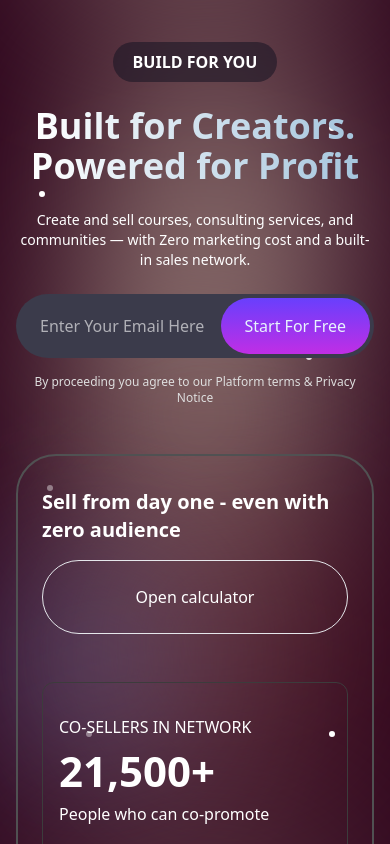
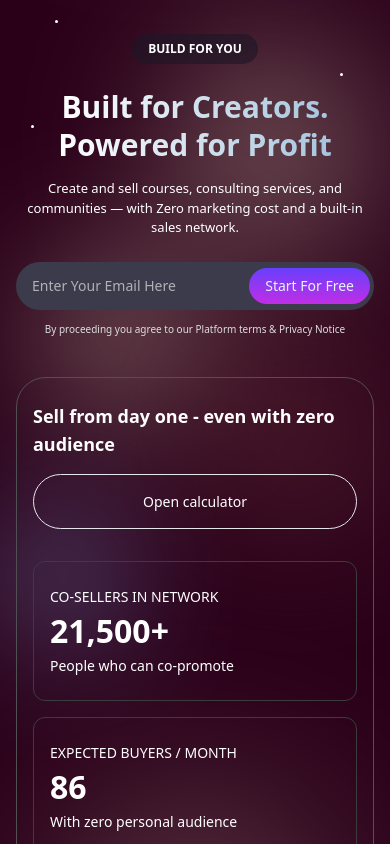
Before and after one commit to nishathub/wiztec-bd, a React (Vite) app: page / in a window 390 px wide. Shown: the part 3560-4404 px from the top of the page. Built offline with nearby package versions, Linux system fonts and the light colour scheme; a web font is replaced by a local one.

Commit message:
ellipse banner is modified and made responsive

```diff
--- a/src/components/EllipseHeroBanner/EllipseHeroBanner.jsx
+++ b/src/components/EllipseHeroBanner/EllipseHeroBanner.jsx
@@ -4,52 +4,50 @@ const EllipseHeroBanner = () => {
   const starDot = (className) => {
     return (
       <div
-        className={`${className} absolute w-[6px] h-[6px] bg-white rounded-full`}
+        className={`${className} absolute w-[3px] h-[3px] sm:w-[4px] sm:h-[4px] md:w-[6px] md:h-[6px] bg-white rounded-full`}
       ></div>
     );
   };
+
   const statBox = (top = "", middle = "", bottom = "") => {
     return (
-      <div className="text-white text-left border border-[#3C3C3C] py-8 px-4 rounded-xl">
-        <p className="text-[16px]">{top}</p>
-        <h3 className="text-[42px] font-semibold">{middle}</h3>
-        <p className="text-[16px]">{bottom}</p>
+      <div className="text-white text-left border border-[#3C3C3C] py-6 px-4 sm:py-8 rounded-xl">
+        <p className="text-[14px] sm:text-[16px]">{top}</p>
+        <h3 className="text-[32px] sm:text-[38px] md:text-[42px] font-semibold">
+          {middle}
+        </h3>
+        <p className="text-[14px] sm:text-[16px]">{bottom}</p>
       </div>
     );
   };
+
   return (
-    <div className="relative w-full flex justify-center items-center min-h-[90vh] bg-[#2A0019] overflow-hidden px-4">
-      {/* Blur Effect  */}
-      {/* left  */}
-      <div className="absolute top-[16%] left-[14%] w-72 h-80 bg-[#fff5d2] opacity-40 rounded-full blur-[90px]" />
-      <div className="absolute top-[36%] left-[8%] w-32 h-40 bg-[#99beff] opacity-80 rounded-full blur-[90px]" />
-      {/* Middle top  */}
-      <div className="absolute -top-[10%] left-[50%] -translate-x-1/2 w-80 h-40 bg-[#fff5d2] opacity-40 rounded-full blur-[90px]" />
-      {/* Middle bottom  */}
-      <div className="absolute bottom-[30%] left-[50%] -translate-x-1/2 w-80 h-80 bg-[#fff5d2] opacity-30 rounded-full blur-[130px]" />
-      {/* Right  */}
-      <div className="absolute top-[2%] right-[8%] w-72 h-80 bg-[#fff5d2] opacity-40 rounded-full blur-[90px]" />
-      <div className="absolute top-[30%] right-[5%] w-72 h-80 bg-[#925853] opacity-40 rounded-full blur-[90px]" />
+    <div className="relative w-full flex justify-center items-center min-h-[80vh] sm:min-h-[90vh] bg-[#2A0019] overflow-hidden px-4 sm:px-6">
+      <div className="absolute top-[20%] left-[10%] w-40 h-40 sm:w-60 sm:h-72 bg-[#fff5d2] opacity-40 rounded-full blur-[70px] sm:blur-[90px]" />
+      <div className="absolute top-[40%] left-[6%] w-20 h-28 sm:w-28 sm:h-40 bg-[#99beff] opacity-80 rounded-full blur-[70px]" />
 
-      {/* Small Star-like Dots */}
-      {/* Left */}
-      {starDot("top-[12%] left-[10%]")}
-      {starDot("top-[20%] left-[15%]")}
-      {starDot("top-[30%] left-[12%] opacity-40")}
-      {starDot("top-[45%] left-[22%] opacity-40")}
-      {/* Right  */}
-      {starDot("top-[8%] right-[14%]")}
-      {starDot("top-[22%] right-[20%] opacity-80")}
-      {starDot("top-[45%] right-[14%]")}
+      <div className="absolute -top-[20%] sm:-top-[10%] left-1/2 -translate-x-1/2 w-60 h-28 sm:w-80 sm:h-40 bg-[#fff5d2] opacity-40 rounded-full blur-[90px]" />
+      <div className="absolute bottom-[20%] left-1/2 -translate-x-1/2 w-60 h-60 sm:w-80 sm:h-80 bg-[#fff5d2] opacity-30 rounded-full blur-[100px] sm:blur-[130px]" />
 
-      {/* Content */}
-      <div className="relative z-10 max-w-7xl w-full text-center py-12">
+      <div className="absolute top-[4%] right-[6%] w-48 h-52 sm:w-60 sm:h-72 bg-[#fff5d2] opacity-40 rounded-full blur-[80px]" />
+      <div className="absolute top-[26%] right-[4%] w-40 h-48 sm:w-60 sm:h-72 bg-[#925853] opacity-40 rounded-full blur-[80px]" />
+
+      {starDot("top-[10%] left-[8%]")}
+      {starDot("top-[2%] md:top-[18%] left-[14%]")}
+      {starDot("hidden md:block top-[30%] left-[10%] opacity-40")}
+      {starDot("hidden md:block top-[44%] left-[20%] opacity-40")}
+
+      {starDot("top-[6%] right-[12%]")}
+      {starDot("top-[22%] right-[18%] opacity-80")}
+      {starDot("hidden md:block top-[44%] right-[12%]")}
+
+      <div className="relative z-10 max-w-7xl w-full text-center py-10 sm:py-12">
         <div className="max-w-3xl mx-auto">
-          <p className="w-fit mx-auto px-5 py-2 rounded-[100px] bg-[#1B162699] text-white text-[16px] font-semibold">
+          <p className="w-fit mx-auto px-4 py-1.5 sm:px-5 sm:py-2 rounded-full bg-[#1B162699] text-white text-[12px] sm:text-[16px] font-semibold">
             BUILD FOR YOU
           </p>
 
-          <h2 className="mt-6 font-extrabold text-4xl sm:text-5xl md:text-7xl">
+          <h2 className="mt-6 font-extrabold text-3xl sm:text-5xl md:text-7xl leading-tight sm:leading-[1.2]">
             <span className="bg-gradient-to-r from-white to-[#A5C5DD] bg-clip-text text-transparent">
               Built for Creators.
             </span>
@@ -59,43 +57,41 @@ const EllipseHeroBanner = () => {
             </span>
           </h2>
 
-          <p className="text-white mt-6 text-sm sm:text-[20px] sm:leading-[150%]">
+          <p className="text-white mt-4 sm:mt-6 text-[13px] sm:text-[18px] md:text-[20px] leading-[150%]">
             Create and sell courses, consulting services, and communities — with
             Zero marketing cost and a built-in sales network.
           </p>
 
-          {/* Email Input */}
-          <div className="relative mt-6 flex justify-center gap-2 max-w-lg mx-auto">
+          <div className="relative mt-6 flex justify-center gap-2 max-w-md sm:max-w-lg mx-auto">
             <input
               type="email"
               placeholder="Enter Your Email Here"
-              className="input h-16 md:h-[76px] w-full px-6 rounded-full bg-[#3B3B4B] text-white placeholder-white/60"
+              className="input h-12 sm:h-16 md:h-[76px] w-full px-4 sm:px-6 rounded-full bg-[#3B3B4B] text-white text-sm sm:text-base placeholder-white/60"
             />
-            <button className="absolute z-10 right-1 top-1/2 -translate-y-1/2 px-6 py-4 rounded-full bg-gradient-to-b from-[#693FFFFC] to-[#C02EE5] text-[#E7F4FD] font-medium">
-              <p>Start For Free</p>{" "}
-              <span className="hidden md:block text-[#E7F4FD] text-[12px] tracking-tighter">
+            <button className="absolute z-10 right-1 top-1/2 -translate-y-1/2 px-4 sm:px-6 py-2 sm:py-4 rounded-full bg-gradient-to-b from-[#693FFFFC] to-[#C02EE5] text-[#E7F4FD] font-medium text-sm sm:text-base">
+              <p>Start For Free</p>
+              <span className="hidden md:block text-[12px] tracking-tighter">
                 No Credit Card Required
               </span>
             </button>
           </div>
-          <p className="text-[#DEDEDE] text-xs mt-4">
+          <p className="text-[#DEDEDE] text-[10px] sm:text-xs mt-3">
             By proceeding you agree to our Platform terms & Privacy Notice
           </p>
         </div>
-        {/* Stats Box  */}
-        <div className="max-w-7xl mx-auto mt-12 md:mt-20 py-8 rounded-[40px] border-2 border-[#505152] ">
-          {/* Stats Card */}
-          <div className="px-6">
-            <div className="mb-12 flex flex-col md:flex-row gap-4 justify-between">
-              <h2 className="text-white text-xl sm:text-3xl font-semibold text-left">
+
+        <div className="max-w-7xl mx-auto mt-10 sm:mt-16 md:mt-20 py-6 sm:py-8 rounded-[30px] sm:rounded-[40px] border border-[#505152]">
+          <div className="px-4 sm:px-6">
+            <div className="mb-8 sm:mb-12 flex flex-col md:flex-row gap-4 justify-between">
+              <h2 className="text-white text-lg sm:text-2xl md:text-3xl font-semibold text-left">
                 Sell from day one - even with zero audience
               </h2>
-              <button className="btn p-6 border rounded-full text-white text-[16px]">
+              <button className="btn p-4 sm:p-6 border rounded-full text-white hover:bg-white/20 text-[14px] sm:text-[16px]">
                 Open calculator
               </button>
             </div>
 
-            <div className="grid grid-cols-1 sm:grid-cols-2 md:grid-cols-4 gap-6 text-center">
+            <div className="grid grid-cols-1 sm:grid-cols-2 md:grid-cols-4 gap-4 sm:gap-6 text-center">
               {statBox(
                 "CO-SELLERS IN NETWORK",
                 "21,500+",
@@ -115,12 +111,11 @@ const EllipseHeroBanner = () => {
             </div>
           </div>
 
-          {/* Marquee */}
-          <div className="mt-10 bg-[#FFF3D8] overflow-hidden whitespace-nowrap py-3">
+          <div className="mt-8 sm:mt-10 bg-[#FFF3D8] overflow-hidden whitespace-nowrap py-2 sm:py-3">
             <motion.div
               animate={{ x: [0, -800] }}
               transition={{ repeat: Infinity, duration: 20, ease: "linear" }}
-              className="text-[#695F4C] text-sm md:text-[20px] font-medium inline-block"
+              className="text-[#695F4C] text-xs sm:text-sm md:text-[20px] font-medium inline-block"
             >
               Unlike Kajabi, Teachable, or Skool, Growhubs helps you find and
               convert clients inside the platform so you can sell from day one
```
